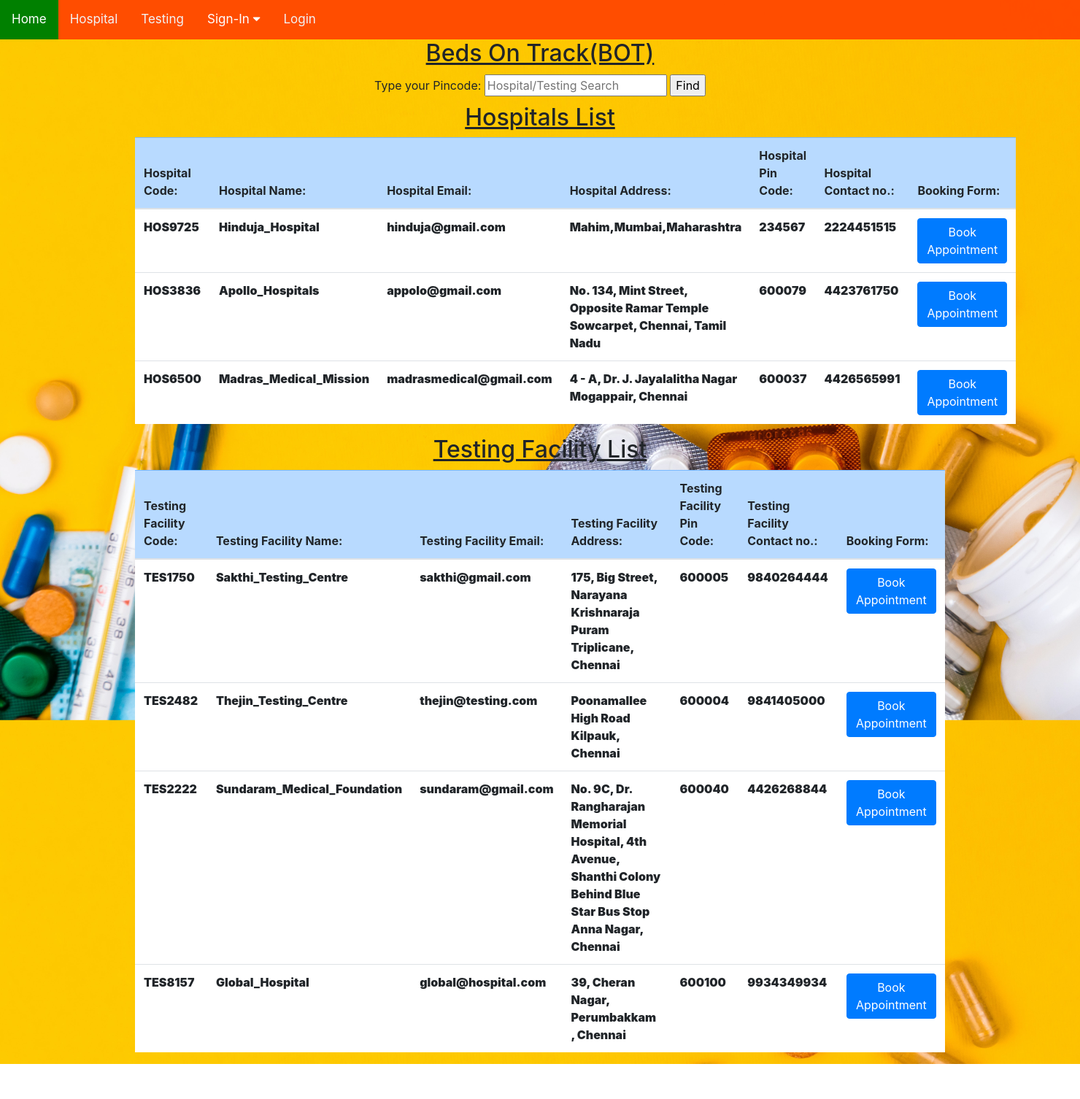
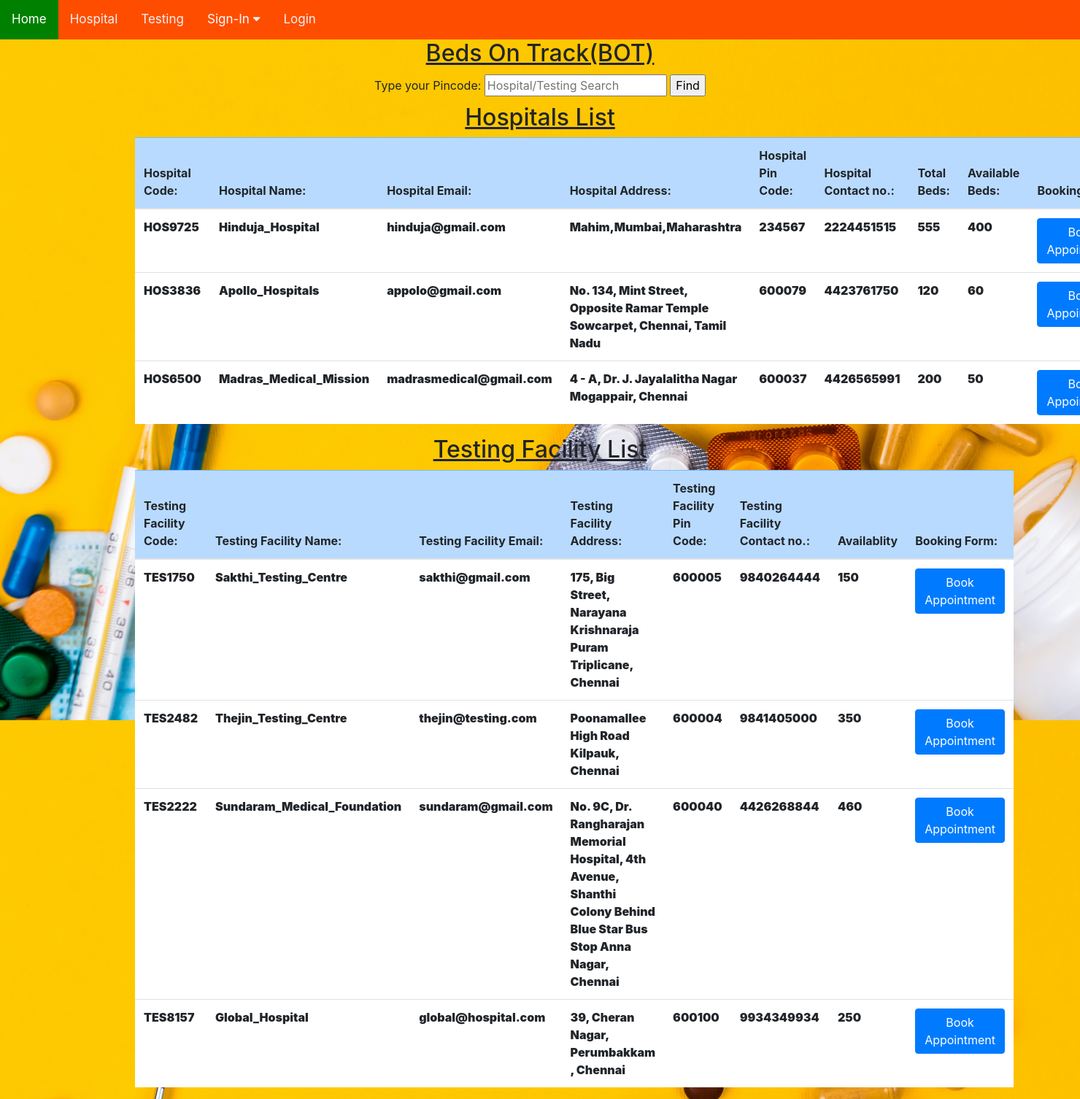
Before and after one commit to m-a-rahul/COVID19-BOT, a Django app: page / in a window 1480 px wide; the page is wider, and only the part inside the window is pictured. Shown: that part at 73% size. Before the commit the page ends 1458 px from the top of that part, so only its background shows below. Run offline with Django 3.2, Linux system fonts and the light colour scheme; data comes from the database, SQL or seed files in the repository; both versions use the stored data as it was after the commit; some libraries are stand-ins or nearby versions.

Commit message:
ui changes

```diff
--- a/templates/index.html
+++ b/templates/index.html
@@ -6,7 +6,7 @@
           // Hide the div
           $("#div1").hide();
           // Show the div after 5s
-          $("#div1").delay(600).fadeIn('3').fadeOut(6000);
+          $("#div1").delay(600).fadeIn(300).fadeOut(6000);
       });
   </script>
 <style>
@@ -23,7 +23,6 @@
   z-index: 2;
   cursor: pointer;
 }
-
 #text{
   position: absolute;
   text-align: center;
@@ -138,6 +137,8 @@ table{
     <th>Hospital Address:</th>
     <th>Hospital Pin Code:</th>
     <th>Hospital Contact no.:</th>
+    <th>Total Beds:</th>
+    <th>Available Beds:</th>
     <th>Booking Form:</th>
   </thead>
   {% for hospital in filteredhospitals %}
@@ -148,6 +149,8 @@ table{
     <td>{{ hospital.address }}</td>
     <td>{{ hospital.pin_code }}</td>
     <td>{{ hospital.contact_no }}</td>
+    <td> {{ hospital.total_beds }}</td>
+    <td> {{ hospital.available_beds }}</td>
     <td>
       <a href="{% url 'general:booking' slug=hospital.slug %}">
         <button type="button" class="btn btn-primary" name="button">Book Appointment</button>
@@ -167,6 +170,7 @@ table{
     <th>Testing Facility Address:</th>
     <th>Testing Facility Pin Code:</th>
     <th>Testing Facility Contact no.:</th>
+    <th>Availablity</th>
     <th>Booking Form:</th>
   </thead>
   {% for test in filteredtesting %}
@@ -177,6 +181,7 @@ table{
     <td>{{ test.address }}</td>
     <td>{{ test.pin_code }}</td>
     <td>{{ test.contact_no }}</td>
+    <td>{{ test.availablity }}</td>
     <td>
       <a href="{% url 'general:booking' slug=test.slug %}">
       <button type="button" class="btn btn-primary" name="button">Book Appointment</button>
@@ -195,6 +200,8 @@ table{
     <th>Hospital Address:</th>
     <th>Hospital Pin Code:</th>
     <th>Hospital Contact no.:</th>
+    <th>Total Beds:</th>
+    <th>Available Beds:</th>
     <th>Booking Form:</th>
   </thead>
   {% for hospital in hospitals %}
@@ -205,6 +212,8 @@ table{
     <td>{{ hospital.address }}</td>
     <td>{{ hospital.pin_code }}</td>
     <td>{{ hospital.contact_no }}</td>
+    <td> {{ hospital.total_beds }}</td>
+    <td> {{ hospital.available_beds }}</td>
     <td>
       <a href="{% url 'general:booking' slug=hospital.slug %}">
         <button type="button" class="btn btn-primary" name="button">Book Appointment</button>
@@ -213,7 +222,6 @@ table{
   </tr>
   {% endfor %}
 </table>
-
 <h2 id="testing" style="text-align: center;"><u>Testing Facility List</u></h2>
 <table class="table table-hover">
   <thead class="table-primary">
@@ -223,6 +231,7 @@ table{
     <th>Testing Facility Address:</th>
     <th>Testing Facility Pin Code:</th>
     <th>Testing Facility Contact no.:</th>
+    <th>Availablity</th>
     <th>Booking Form:</th>
   </thead>
   {% for test in testing %}
@@ -233,6 +242,7 @@ table{
     <td>{{ test.address }}</td>
     <td>{{ test.pin_code }}</td>
     <td>{{ test.contact_no }}</td>
+    <td>{{ test.availablity }}</td>
     <td>
       <a href="{% url 'general:booking' slug=test.slug %}">
       <button type="button" class="btn btn-primary" name="button">Book Appointment</button>
```
Also changed, not shown: db.sqlite3.
